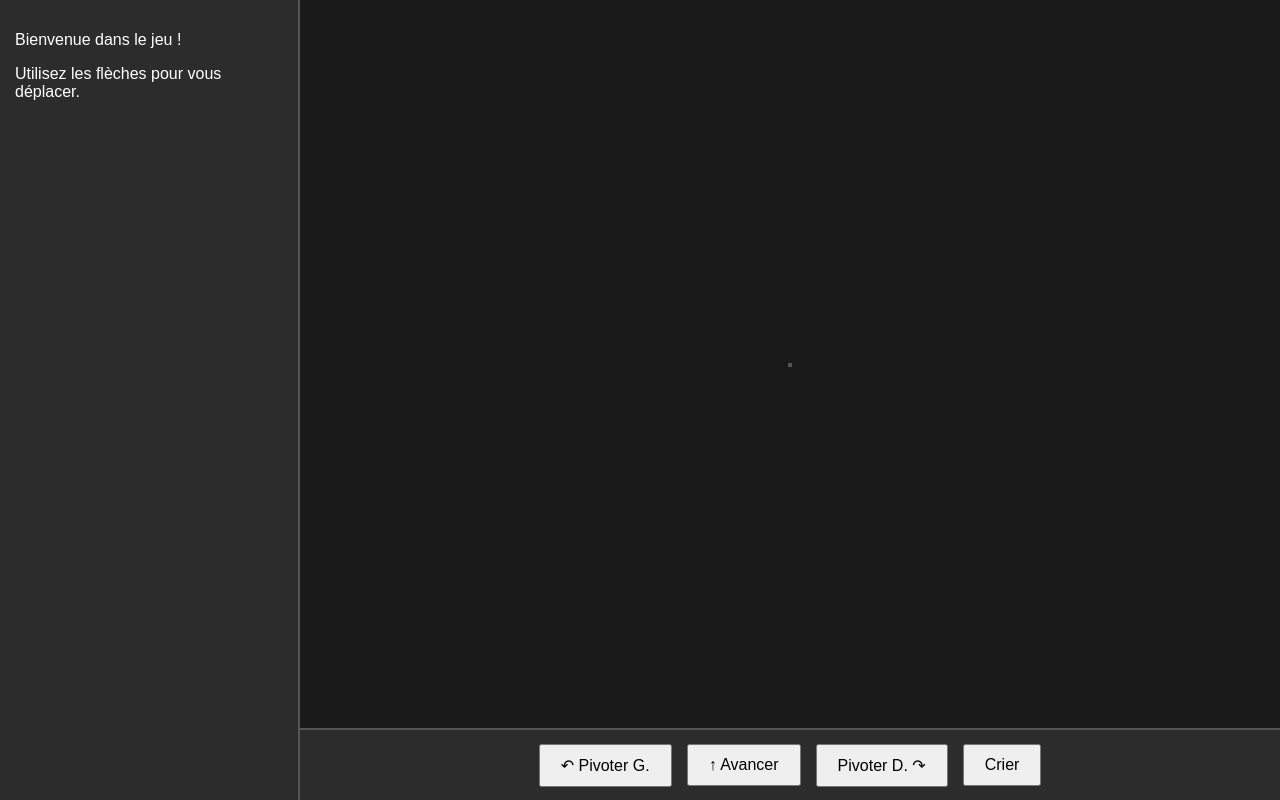
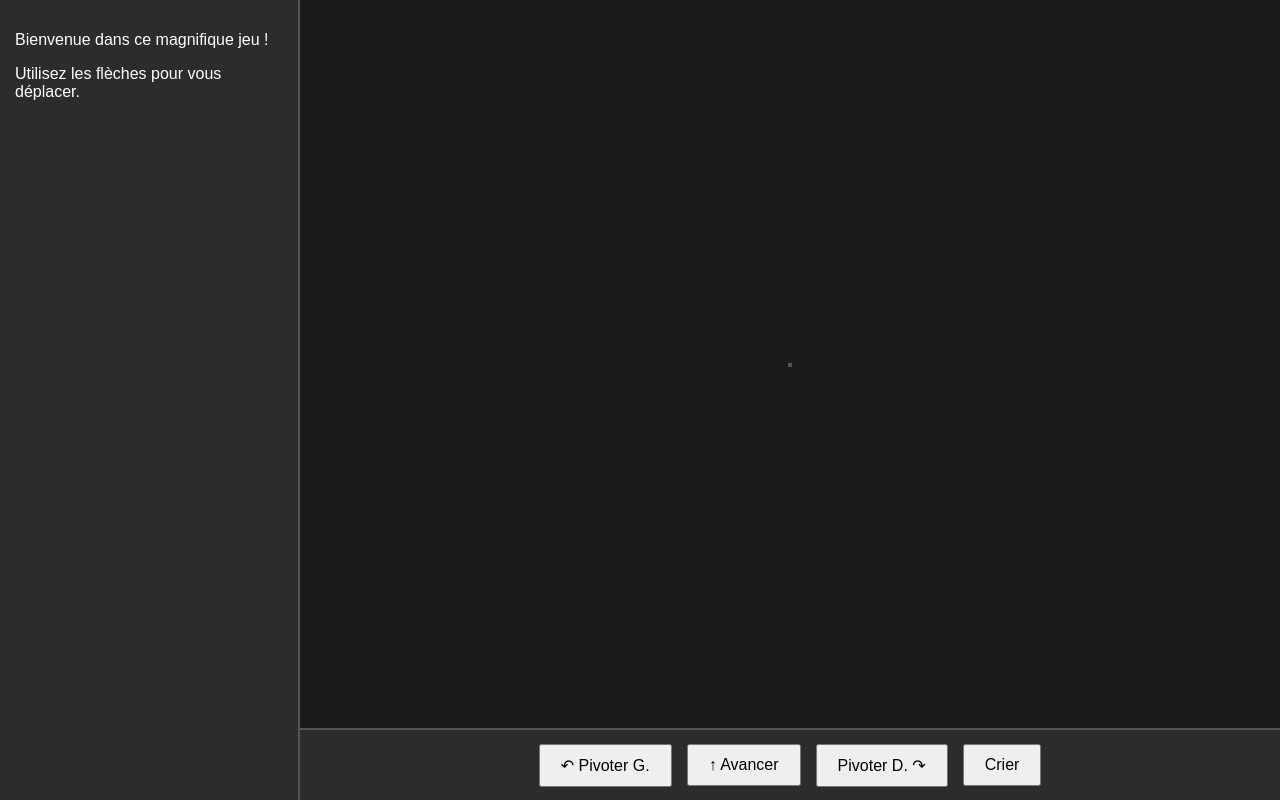
Before and after one commit to angelo-augusto/role_play, a Flask app: page / in a window 1280 px wide. Run offline with Flask 3, Linux system fonts and the light colour scheme; some libraries are stand-ins or nearby versions.

Commit message:
subtile changement

```diff
--- a/templates/game.html
+++ b/templates/game.html
@@ -124,7 +124,7 @@
 <body>
 
     <div id="info-panel">
-        <p>Bienvenue dans le jeu !</p>
+        <p>Bienvenue dans ce magnifique jeu !</p>
         <p>Utilisez les flèches pour vous déplacer.</p>
     </div>
 
```
